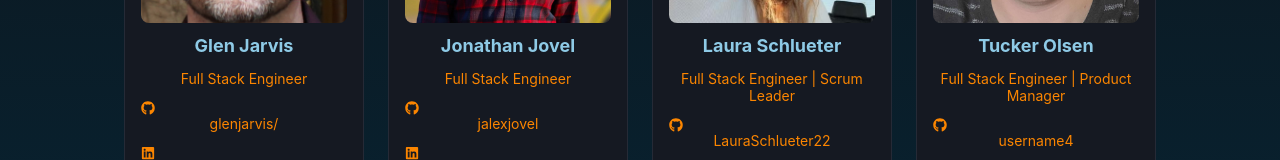
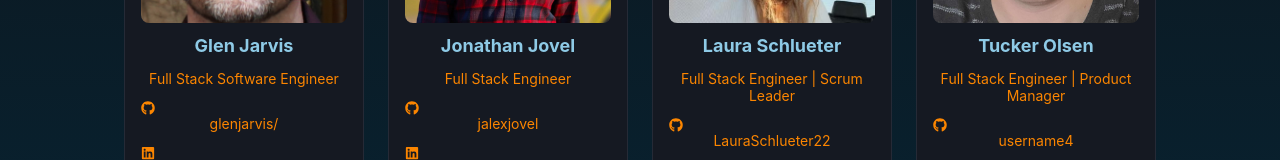
Before and after one commit to TST-Studio/TestScriptWeb, a React (Vite) app in the folder TestScriptWebPage/: page /about-team in a window 1280 px wide. Shown: the part 446-606 px from the top of the page. Built offline with nearby package versions, Linux system fonts and the light colour scheme.

Commit message:
chore(team): Correct title for Glen Jarvis for consistency

```diff
--- a/TestScriptWebPage/src/components/about-team.tsx
+++ b/TestScriptWebPage/src/components/about-team.tsx
@@ -16,7 +16,7 @@ const team: Member[] = [
   {
     img: "/images/member1.png",
     name: "Glen Jarvis",
-    role: "Full Stack Engineer",
+    role: "Full Stack Software Engineer",
     github: "https://github.com/glenjarvis/",
     linkedin: "https://linkedin.com/in/glenjarvis",
     email: "Glen.Jarvis@tst-studio.com",
```
